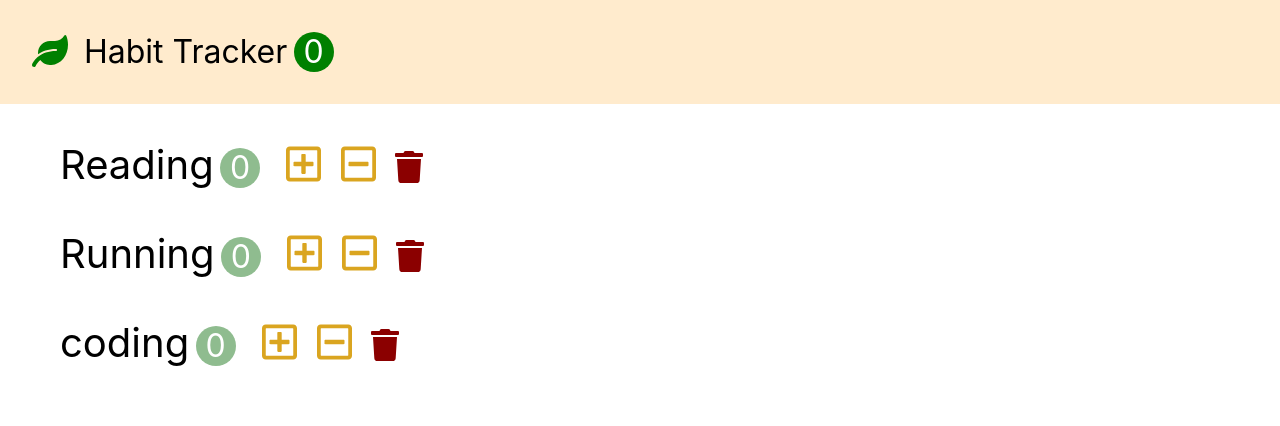
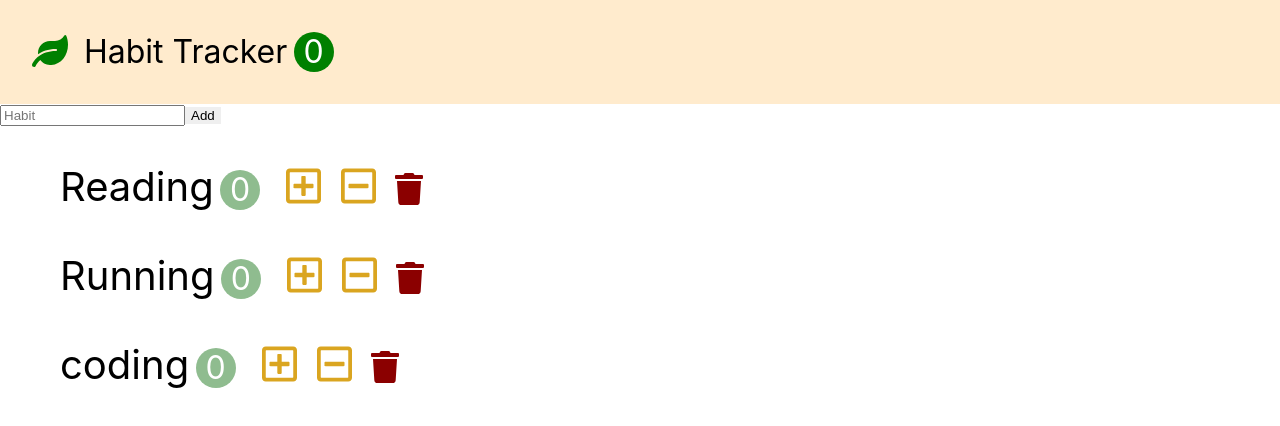
Before and after one commit to younchong/TIL, a React (Create React App) app in the folder React/dream_coding/react-basic/habit-tracker/: page / in a window 1280 px wide. Shown: the top 426 px of the page. Built offline with nearby package versions, Linux system fonts and the light colour scheme.

Commit message:
21.12.10 TIL React

```diff
--- a/React/dream_coding/react-basic/habit-tracker/src/app.jsx
+++ b/React/dream_coding/react-basic/habit-tracker/src/app.jsx
@@ -29,7 +29,10 @@
     const habits = this.state.habits.filter(item => item.id !== habit.id);
     this.setState({ habits });
   }
-
+  handleAdd = name => {
+    const habits = [...this.state.habits, { id : Date.now(), name, count: 0}];
+    this.setState({habits})
+  }
   render() {
     return (
       <>
@@ -41,6 +44,7 @@
           onIncrement={this.handleIncrement}
           onDecrement={this.handleDecrement}
           onDelete={this.handleDelete}
+          onAdd={this.handleAdd}
         />
 
       </>
--- /dev/null
+++ b/React/dream_coding/react-basic/habit-tracker/src/components/habitAddForm.jsx
@@ -0,0 +1,29 @@
+import React, { Component } from 'react';
+
+class HabitAddForm extends Component {
+  formRef = React.createRef();
+  inputRef = React.createRef();
+  onSubmit = (event) => {
+    event.preventDefault();
+    const name = this.inputRef.current.value;
+    name && this.props.onAdd(name)
+    //this.inputRef.current.value = "";
+    this.formRef.current.reset();
+  }
+
+  render() {
+    return (
+      <form ref={this.formRef} className="add-form" onSubmit={this.onSubmit}>
+          <input
+            ref={this.inputRef}
+            type="text"
+            className="add-input"
+            placeholder="Habit"
+          />
+          <button className="add-button">Add</button>
+      </form>
+    );
+  }
+}
+
+export default HabitAddForm;
--- a/React/dream_coding/react-basic/habit-tracker/src/components/habits.jsx
+++ b/React/dream_coding/react-basic/habit-tracker/src/components/habits.jsx
@@ -1,10 +1,15 @@
 import React, { Component } from 'react';
 import Habit from "./habit";
+import HabitAddForm from './habitAddForm';
 
 class Habits extends Component {
 
   render() {
     return (
+      <>
+        <HabitAddForm
+          onAdd={this.props.onAdd}
+        />
         <ul>
           {this.props.habits.map(habit => (
             <Habit
@@ -16,6 +21,8 @@
             />
           ))}
         </ul>
+    </>
+
     );
   }
 }
```
Also changed, not shown: 1 other file (tests, documents, lock files or other folders). Lines whose indentation alone changed are shown as unchanged.
